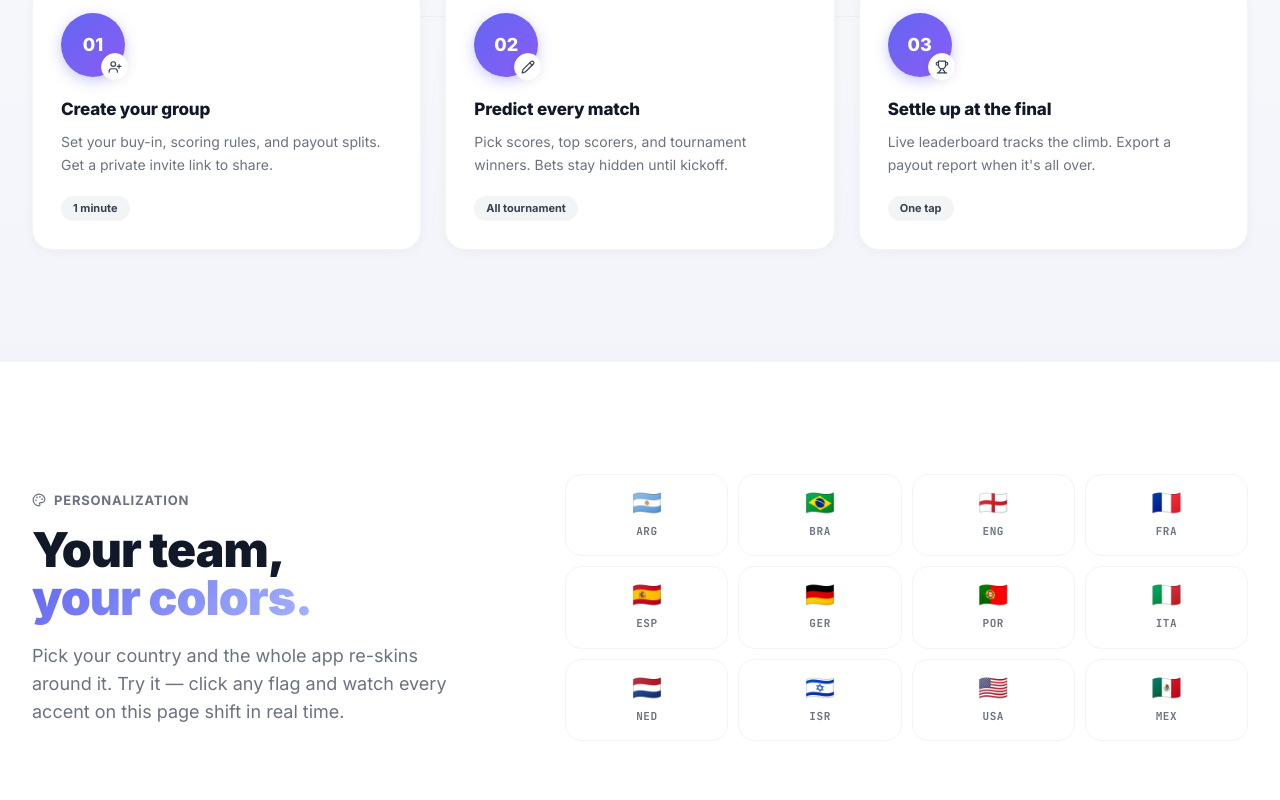
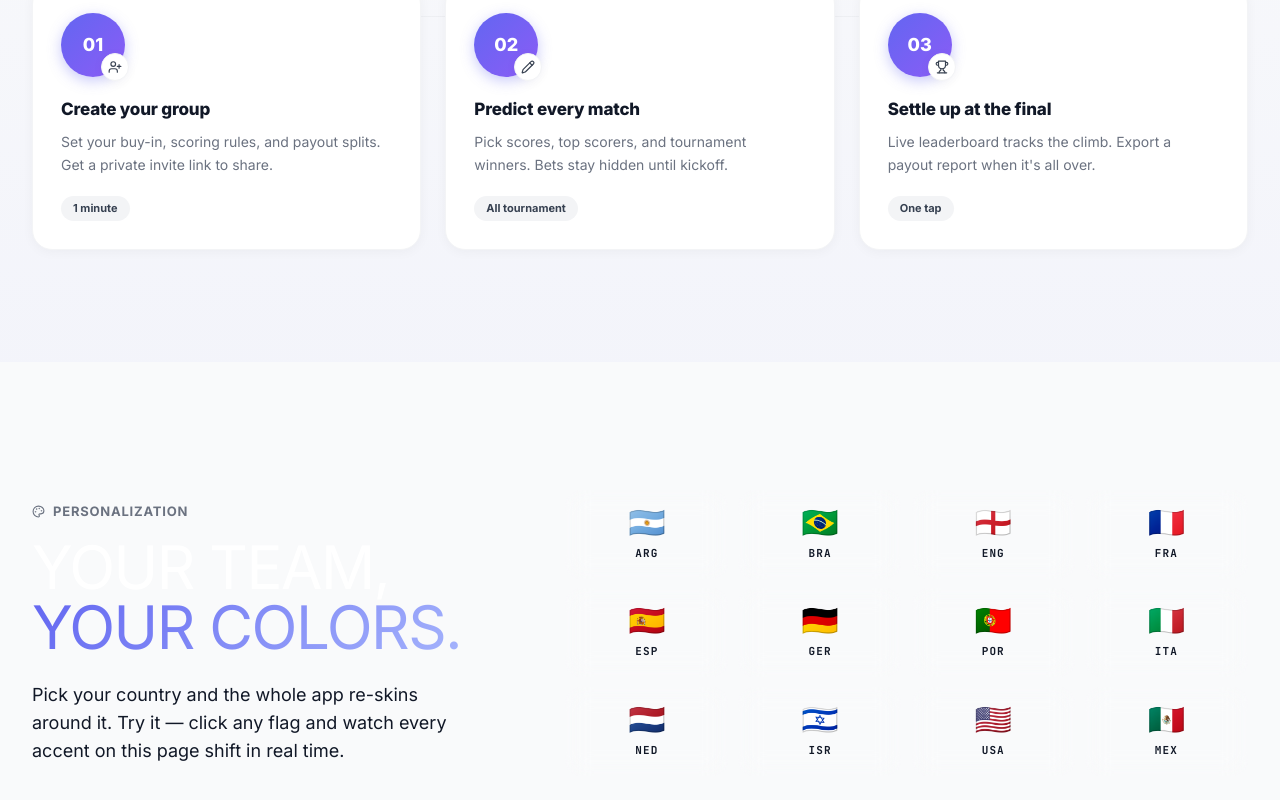
Before and after one commit to Oran-Honoshi/cup-clash, a Next.js app: page / in a window 1280 px wide. Shown: the part 1960-2760 px from the top of the page. Built offline with nearby package versions, Linux system fonts and the light colour scheme.

Commit message:
Update country-picker-section.tsx

```diff
--- a/components/landing/country-picker-section.tsx
+++ b/components/landing/country-picker-section.tsx
@@ -1,7 +1,7 @@
 "use client";
 
 import { motion } from "framer-motion";
-import { Palette } from "lucide-react";
+import { Palette, RotateCcw } from "lucide-react";
 import { useTheme } from "@/components/theme-provider";
 import { ALL_COUNTRIES } from "@/lib/countries";
 import { cn } from "@/lib/utils";
@@ -10,20 +10,20 @@ export function CountryPickerSection() {
   const { country, setCountry } = useTheme();
 
   return (
-    <section className="bg-white py-20 sm:py-28">
+    <section className="relative py-24 sm:py-32">
       <div className="mx-auto max-w-7xl px-5 sm:px-8">
         <div className="grid gap-12 lg:grid-cols-12 lg:gap-16 items-center">
           <div className="lg:col-span-5">
-            <div className="inline-flex items-center gap-2 mb-4 label-caps">
-              <Palette size={14} />
+            <div className="label-caps inline-flex items-center gap-2 mb-4">
+              <Palette size={13} />
               Personalization
             </div>
-            <h2 className="h-display text-3xl sm:text-5xl text-ink-900">
+            <h2 className="font-display text-4xl sm:text-6xl uppercase text-white leading-[0.95] tracking-tight">
               Your team,
               <br />
               <span className="gradient-text-accent">your colors.</span>
             </h2>
-            <p className="mt-5 text-lg text-ink-500 max-w-md">
+            <p className="mt-6 text-lg text-pitch-300 max-w-md">
               Pick your country and the whole app re-skins around it. Try it —
               click any flag and watch every accent on this page shift in real
               time.
@@ -31,9 +31,10 @@ export function CountryPickerSection() {
             {country && (
               <button
                 onClick={() => setCountry(null)}
-                className="mt-5 text-sm font-semibold text-ink-500 hover:text-ink-900 transition-colors"
+                className="mt-6 inline-flex items-center gap-2 text-sm font-bold uppercase tracking-widest text-pitch-300 hover:text-white transition-colors"
               >
-                ← Reset to default
+                <RotateCcw size={14} />
+                Reset to default
               </button>
             )}
           </div>
@@ -55,26 +56,36 @@ export function CountryPickerSection() {
                     aria-pressed={active}
                     className={cn(
                       "group relative flex flex-col items-center gap-2 rounded-2xl p-4 transition-all duration-200",
-                      "border bg-white",
+                      "border backdrop-blur-md",
                       active
-                        ? "border-accent shadow-cta -translate-y-0.5"
-                        : "border-ink-100 hover:border-ink-300 hover:-translate-y-0.5 hover:shadow-card"
+                        ? "bg-white/[0.06] -translate-y-0.5"
+                        : "bg-white/[0.02] border-white/[0.08] hover:bg-white/[0.05] hover:-translate-y-0.5"
                     )}
+                    style={
+                      active
+                        ? {
+                            borderColor: "rgb(var(--accent) / 0.5)",
+                            boxShadow:
+                              "0 0 0 1px rgb(var(--accent) / 0.3), 0 8px 24px rgb(var(--accent) / 0.25)",
+                          }
+                        : undefined
+                    }
                   >
-                    <span className="text-2xl leading-none" aria-hidden>
+                    <span className="text-3xl leading-none" aria-hidden>
                       {c.flag}
                     </span>
                     <span
                       className={cn(
-                        "font-mono text-[11px] font-bold tracking-wider",
-                        active ? "text-accent" : "text-ink-500"
+                        "font-mono text-[11px] font-bold tracking-widest",
+                        active ? "text-white" : "text-pitch-400"
                       )}
+                      style={active ? { color: "rgb(var(--accent-glow))" } : undefined}
                     >
                       {c.code}
                     </span>
                     {active && (
                       <span
-                        className="absolute -top-1.5 -right-1.5 h-3 w-3 rounded-full ring-2 ring-white"
+                        className="absolute -top-1.5 -right-1.5 h-3 w-3 rounded-full ring-2 ring-pitch-950"
                         style={{ backgroundColor: "rgb(var(--accent))" }}
                       />
                     )}
```
